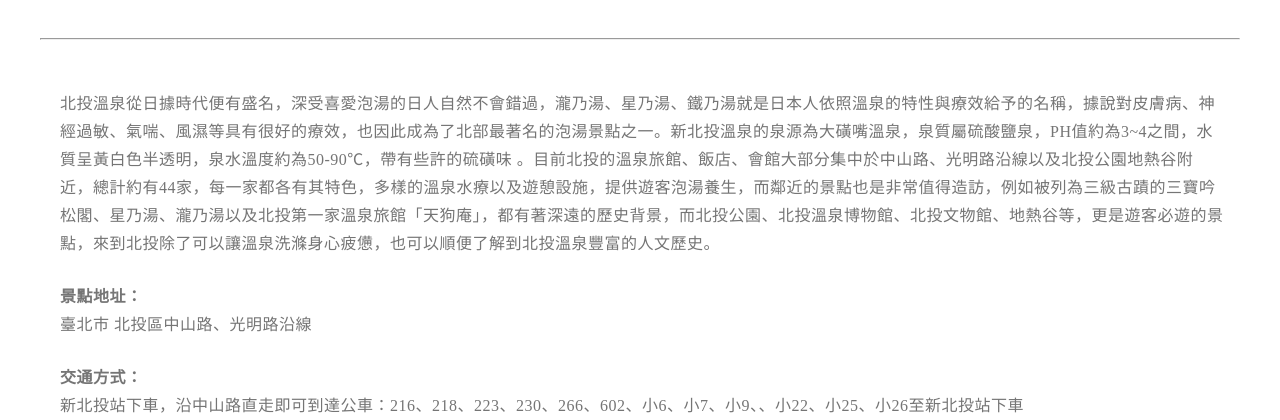
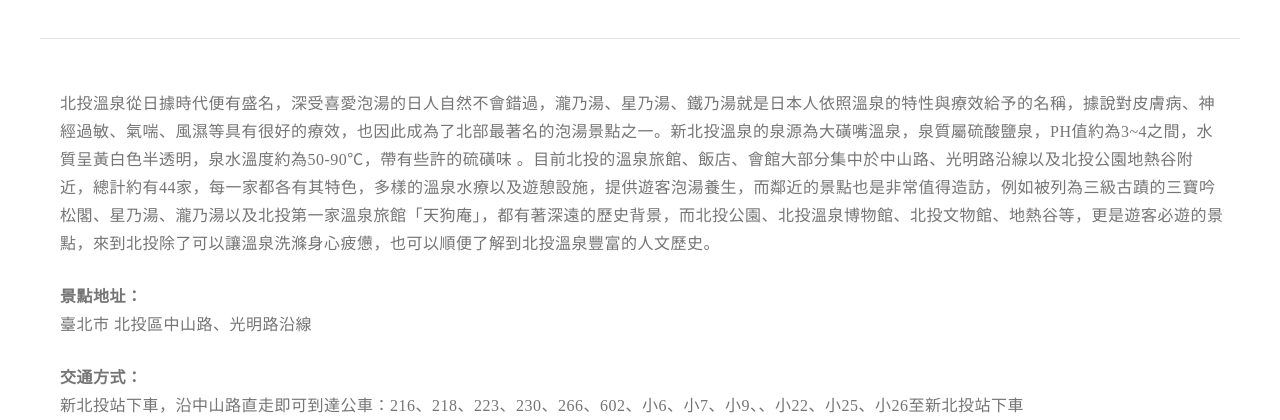
Before and after one commit to siouyu/Taipei-Day-Trip, a Flask app: page /attraction/1 in a window 1280 px wide. Shown: the part 508-928 px from the top of the page. Run offline with Flask 3, Linux system fonts and the light colour scheme; data comes from the database, SQL or seed files in the repository.

Commit message:
week3 fix fifth

```diff
--- a/static/js/attraction.js
+++ b/static/js/attraction.js
@@ -112,7 +112,6 @@ console.log("發生錯誤" + error);
 });
 
 
-
 let refreshWrapper = (func) => {
     return function (...args) {
         let result = func(...args);
--- a/templates/attraction.html
+++ b/templates/attraction.html
@@ -67,7 +67,7 @@
             </div>
 
             <div class="content_description">
-                <hr class="hr_style_2">
+                <hr class="hr_style">
                 <div class="content_frame" id="content_frame">
                     <!-- <p>景點介紹文字</p>
                     <div class="content">
```
